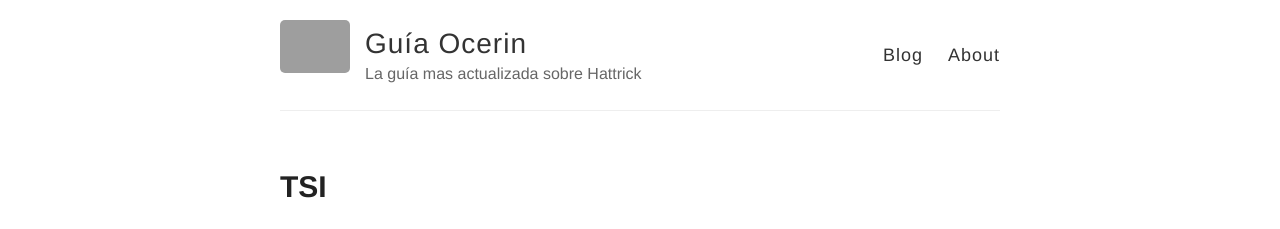
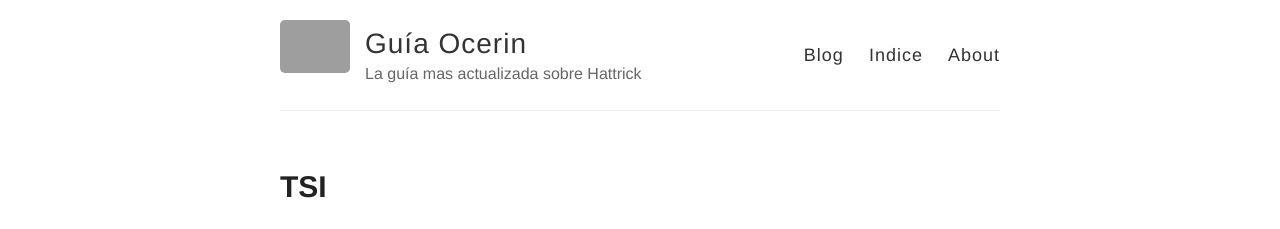
Before and after one commit to numanty/numanty.github.io, a Jekyll site: the page built from index.html, in a window 1280 px wide. Shown: the top 229 px of the page. Built offline with Jekyll 4.4.1, drawn with Linux system fonts in a browser that asks for light colours; grey boxes are pictures that could not be loaded.

```diff
--- a/_layouts/default.html
+++ b/_layouts/default.html
@@ -28,6 +28,7 @@
 
           <nav>
             <a href="{{ site.baseurl }}/">Blog</a>
+            <a href="{{ site.baseurl }}/indice">Indice</a>
             <a href="{{ site.baseurl }}/about">About</a>
           </nav>
         </header>
```
